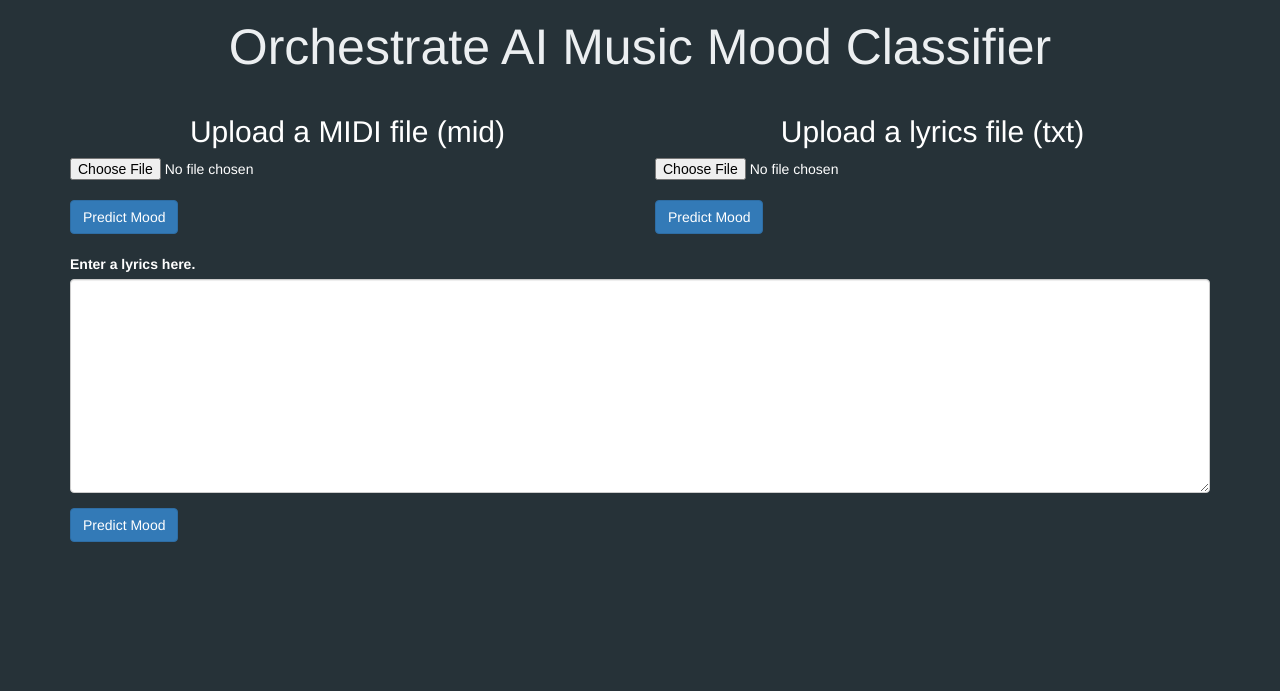
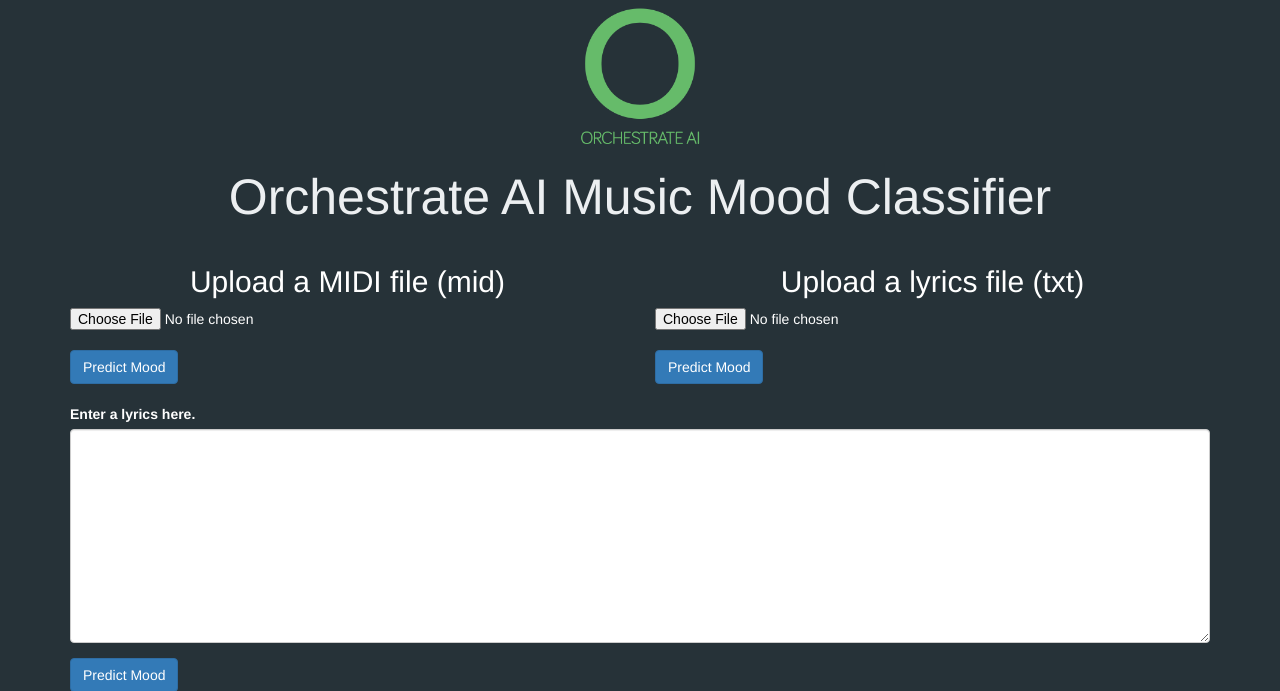
Before and after one commit to amrittb/orchestrate-ai, a Flask app: page / in a window 1280 px wide. Shown: the top 691 px of the page. Run offline with Flask 2, Linux system fonts and the light colour scheme; some libraries are stand-ins or nearby versions.

Commit message:
Update UI

```diff
--- a/orchestrate_ai/webclient/templates/index.html
+++ b/orchestrate_ai/webclient/templates/index.html
@@ -15,7 +15,8 @@
   <div class="container">
     <!-- Header -->
     <div class="row">
-      <div class="col-md-12 header">
+      <div class="col-md-12 header text-center">
+        <img src="{{ url_for('static', filename='img/Logo.png') }}" alt="" style="max-width: 150px;" class="text-center">
         <h1>Orchestrate AI Music Mood Classifier</h1>
       </div>
     </div>
```
Also changed, not shown: orchestrate_ai/webclient/static/img/Logo.jpg (added), orchestrate_ai/webclient/static/img/Logo.png (added).
